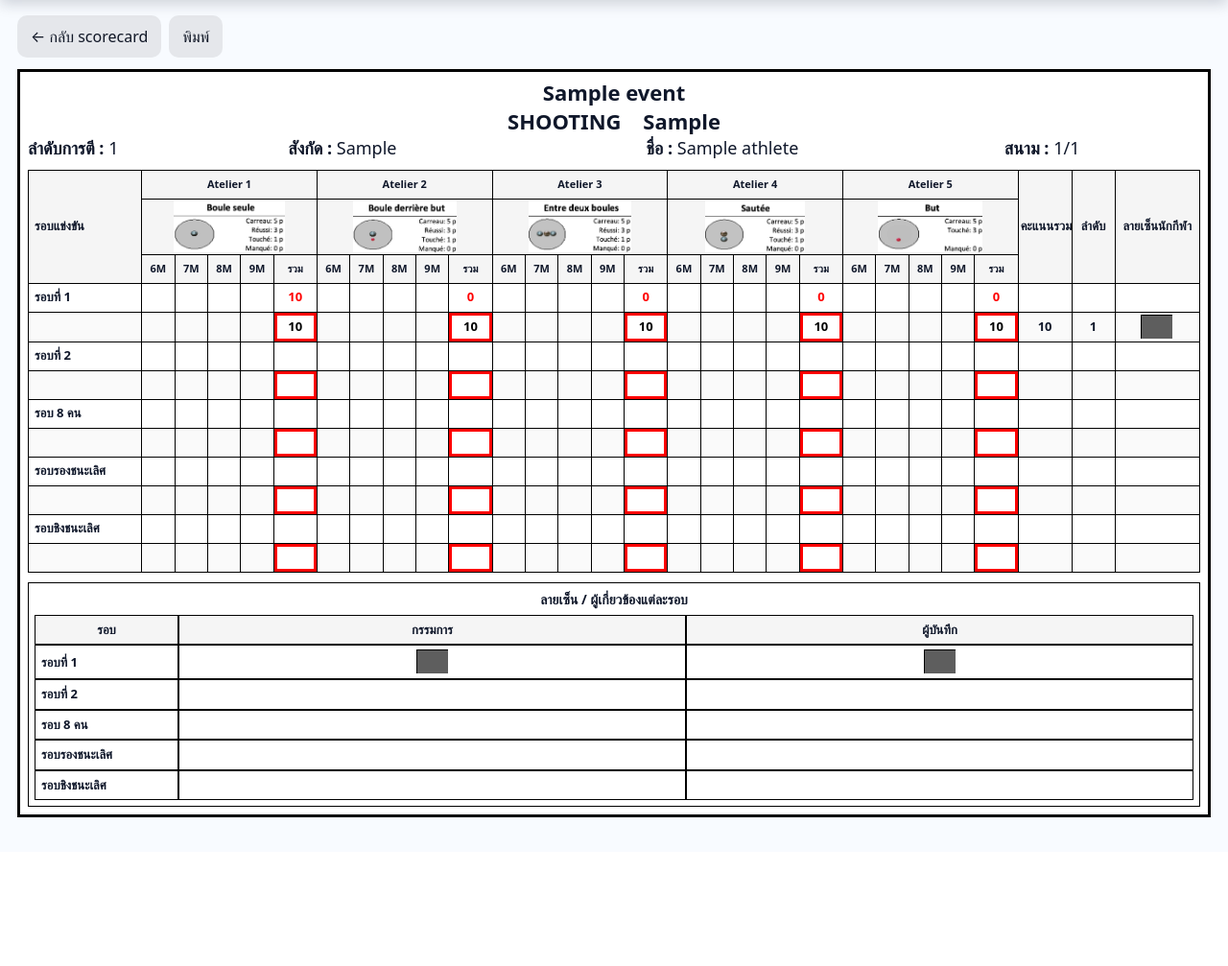
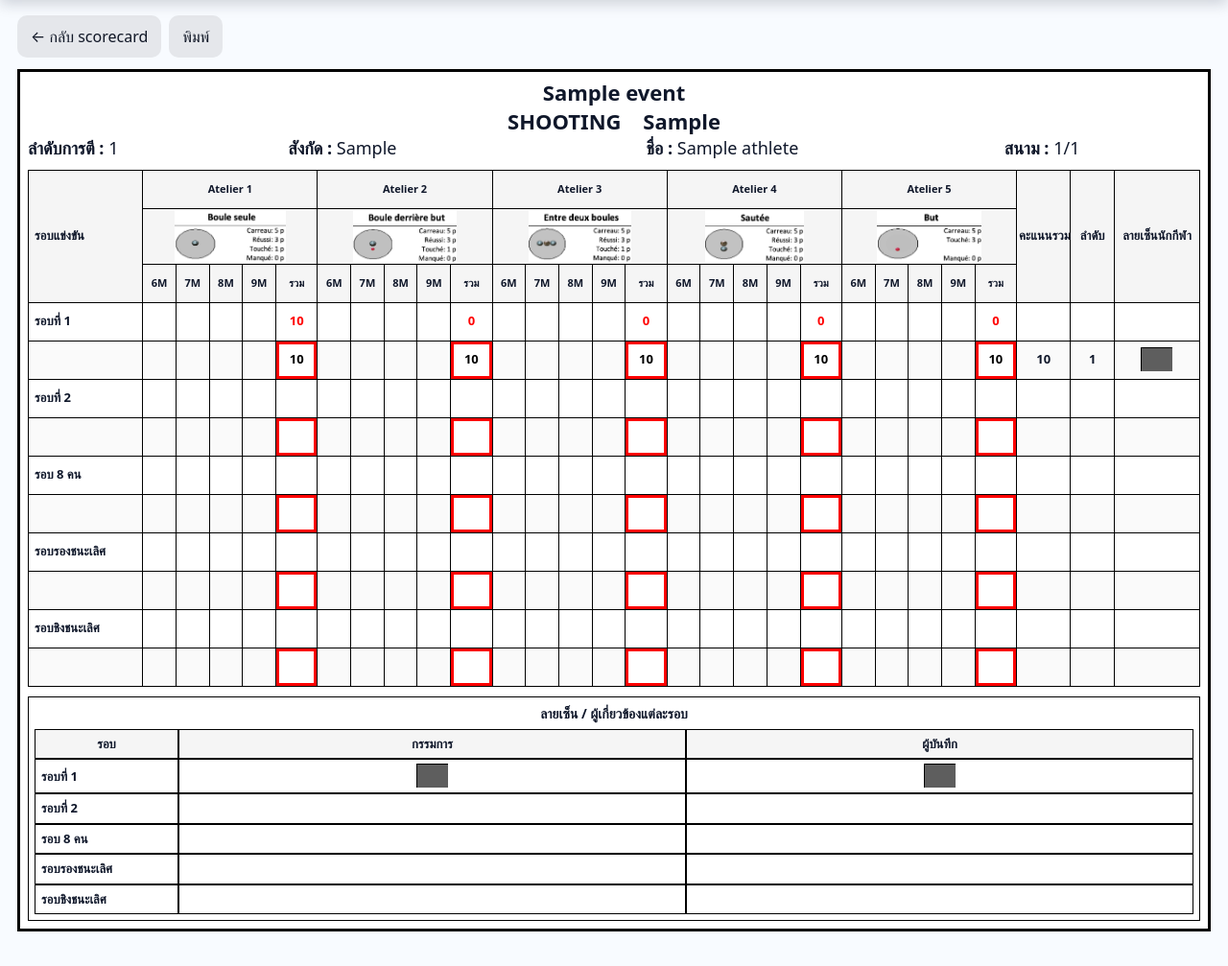
Before and after one commit to Dekchairukna/Shooting_tournament, a Flask app: page /athletes/1/scorecard-print in a window 1280 px wide. Shown: the part 84-1091 px from the top of the page at 96% size. Before the commit the page ends 936 px from the top, so only its background shows below. Run offline with Flask 3, Linux system fonts and the light colour scheme; a user stored in the database is signed in; data comes from the database, SQL or seed files in the repository; tables that the repository leaves empty hold one stand-in row (values such as "Sample post"); grey boxes are pictures that could not be loaded.

Commit message:
update shooting tournament latest version

```diff
--- a/templates/scorecard_print.html
+++ b/templates/scorecard_print.html
@@ -29,13 +29,14 @@
     /* ปรับขนาดช่องหลักตรงนี้ */
     --round-col-w: 110px;      /* ช่องรอบแข่งขัน */
     --score-col-w: 32px;       /* ช่อง 6M/7M/8M/9M */
-    --station-total-w: 42px;   /* ช่องรวมของแต่ละ Atelier */
+    --station-total-w: 40px;   /* ช่องรวมของแต่ละ Atelier */
+
     --grand-total-w: 52px;     /* ช่องคะแนนรวม */
     --rank-w: 42px;            /* ช่องลำดับ */
     --athlete-sign-w: 82px;    /* ช่องลายเซ็นนักกีฬา */
 
-    --row-h: 30px;
-    --head-h: 30px;
+    --row-h: 40px;
+    --head-h: 40px;
     --image-row-h: 58px;
     --font-table: 13px;
     --font-small: 11px;
@@ -265,7 +266,7 @@
     html,
     body {
       margin: 0 !important;
-      padding: 0 !important;
+      padding: 1 !important;
       font-family: Tahoma, sans-serif;
       background: #fff !important;
     }
@@ -286,14 +287,14 @@
       page-break-inside: avoid;
     }
 
-    .event-name { font-size: 18px; }
+    .event-name { font-size: 24px; }
     .athlete-meta { font-size: 14px; gap: 4px 10px; }
 
     .round-table th,
     .round-table td {
-      font-size: 9px;
+      font-size: 12px;
       padding: 1px;
-      height: 23px;
+      height: 34px;
     }
 
     .station-group,
```
